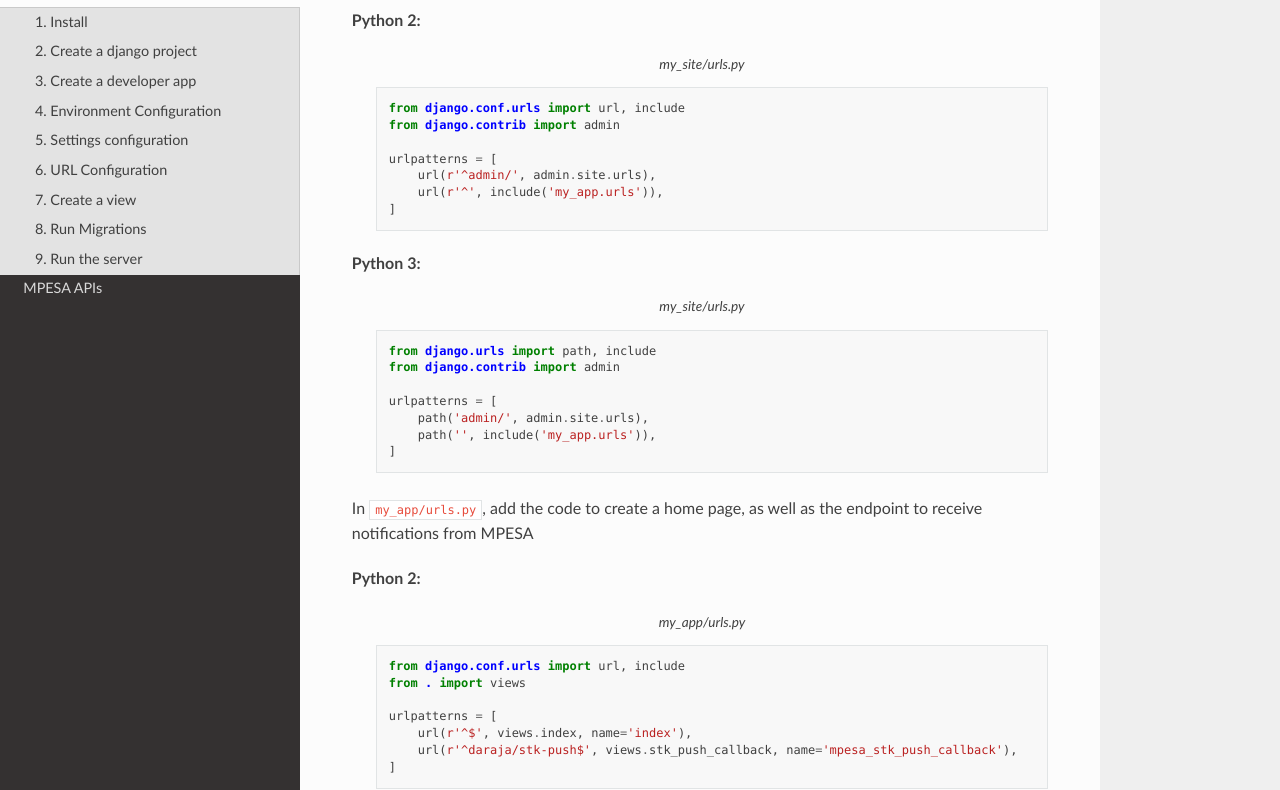
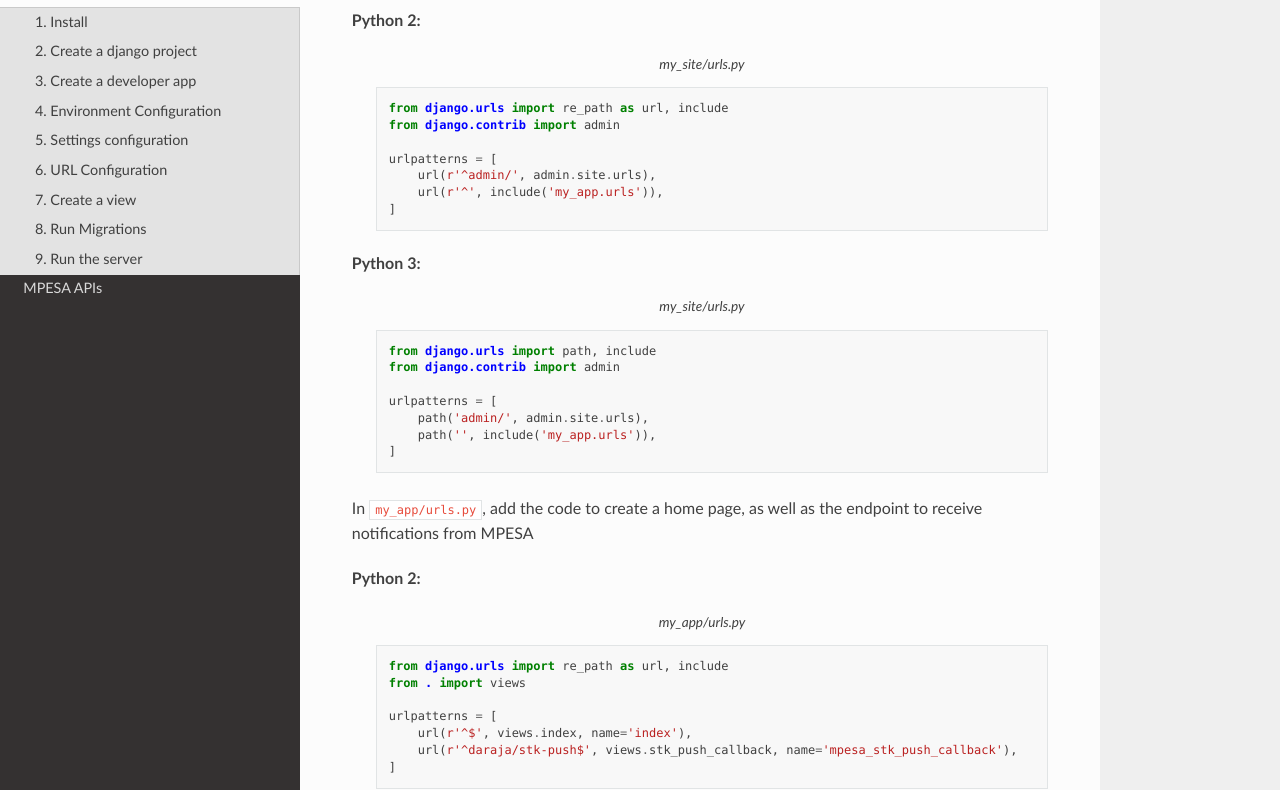
Before and after one commit to martinmogusu/django-daraja, a Sphinx documentation site: the page built from docs/pages/quick_start.rst, in a window 1280 px wide and 1400 px high, scrolled down 2167 px. Shown: the part 159-949 px from the top of the window. Built offline with Sphinx 7.4.7 and the Read the Docs theme 2.0.0, drawn with Linux system fonts in a browser that asks for light colours.

Commit message:
Update documentation to use django.urls.re_path instead of django.conf.urls.url (#9)

```diff
--- a/docs/pages/quick_start.rst
+++ b/docs/pages/quick_start.rst
@@ -109,7 +109,7 @@
     	:caption: my_site/urls.py
     	:name: urls_python_2
 
-        from django.conf.urls import url, include
+        from django.urls import re_path as url, include
         from django.contrib import admin
 
         urlpatterns = [
@@ -137,7 +137,7 @@
     	:caption: my_app/urls.py
     	:name: my_app_urls_python_2
 
-        from django.conf.urls import url, include
+        from django.urls import re_path as url, include
         from . import views
 
         urlpatterns = [
```
Also changed, not shown: 1 other file.
